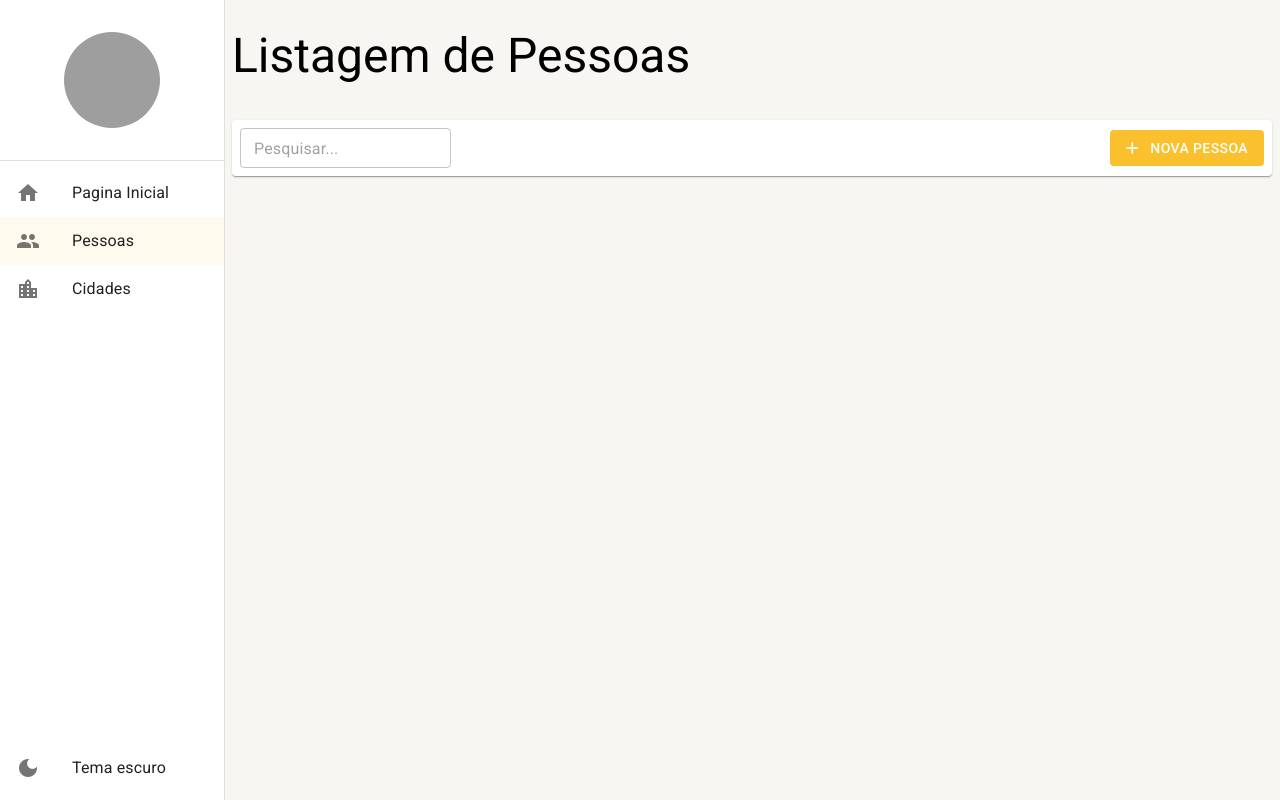
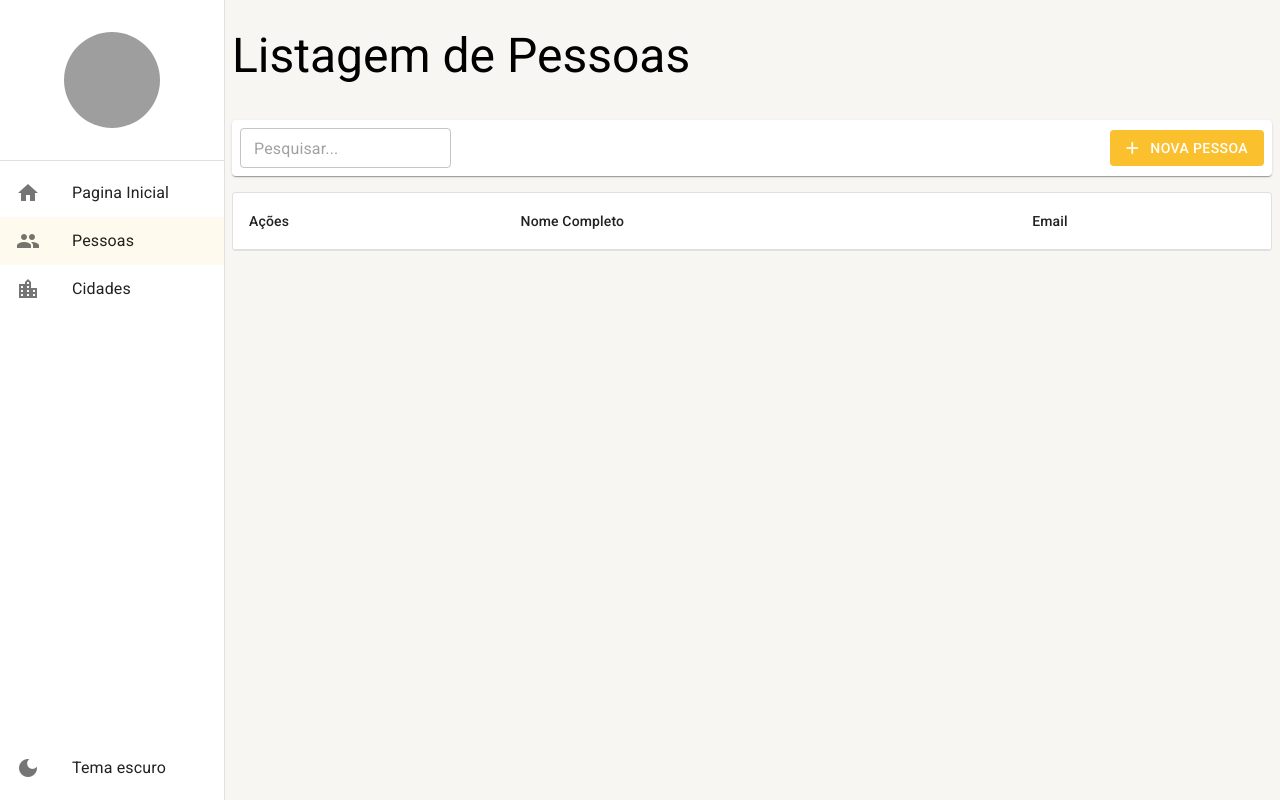
Before and after one commit to AndreyBorges/mui-dashboard, a React (Create React App) app: page /people in a window 1280 px wide. Built offline with nearby package versions, Linux system fonts and the light colour scheme; data requests are answered from the project's data file; grey boxes are pictures that could not be loaded.

Commit message:
feat: add  table in PealpeList

```diff
--- a/src/pages/people-listing/index.tsx
+++ b/src/pages/people-listing/index.tsx
@@ -1,24 +1,44 @@
-import { FC, useEffect, useMemo } from 'react'
+import { FC, useEffect, useMemo, useState } from 'react'
 import { BaseLayout } from 'shared/layouts'
 import { ListingTools } from 'shared/components'
 import { useSearchParams } from 'react-router-dom'
 import { PeopleSevices } from 'shared/services'
 import { useDebounce } from 'shared/hooks'
+import { IPeople } from 'shared/services/api/types'
+import {
+  Paper,
+  Table,
+  TableBody,
+  TableCell,
+  TableContainer,
+  TableHead,
+  TableRow
+} from '@mui/material'
 
 const PeopleListing: FC = () => {
   const [searchParams, setSearchParams] = useSearchParams()
   const { debounce } = useDebounce(3000)
+  const [rows, setRows] = useState<IPeople[]>([])
+  const [totalCount, setTotalCount] = useState(0)
+  const [isLoading, setIsLoading] = useState(true)
+
   const search = useMemo(() => {
     return searchParams.get('search') || ''
   }, [searchParams])
 
   useEffect(() => {
+    setIsLoading(true)
+
     debounce(() => {
       PeopleSevices.getAll(1, search).then(response => {
+        setIsLoading(false)
+
         if (response instanceof Error) {
           alert(response.message)
           return
         } else {
+          setRows(response.data)
+          setTotalCount(response.totalCount)
           console.log(response)
         }
       })
@@ -37,7 +57,34 @@ const PeopleListing: FC = () => {
         />
       }
     >
-      {}
+      <TableContainer
+        component={Paper}
+        variant='outlined'
+        sx={{
+          m: 1,
+          width: 'auto'
+        }}
+      >
+        <Table>
+          <TableHead>
+            <TableRow>
+              <TableCell>Ações</TableCell>
+              <TableCell>Nome Completo</TableCell>
+              <TableCell>Email</TableCell>
+            </TableRow>
+          </TableHead>
+
+          <TableBody>
+            {rows.map(row => (
+              <TableRow key={row.id}>
+                <TableCell>Ações</TableCell>
+                <TableCell>{row.completedName}</TableCell>
+                <TableCell>{row.email}</TableCell>
+              </TableRow>
+            ))}
+          </TableBody>
+        </Table>
+      </TableContainer>
     </BaseLayout>
   )
 }
```
